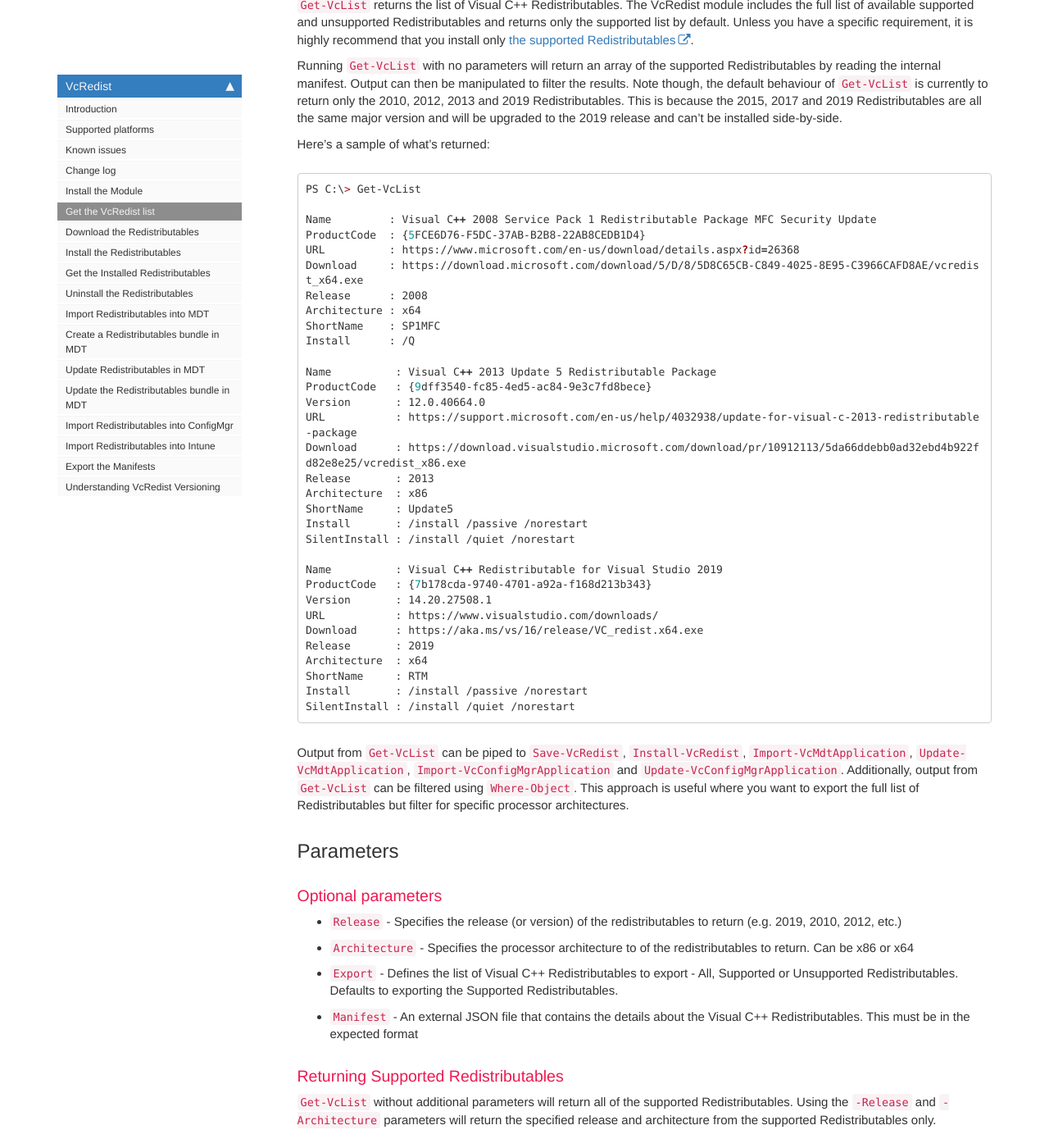
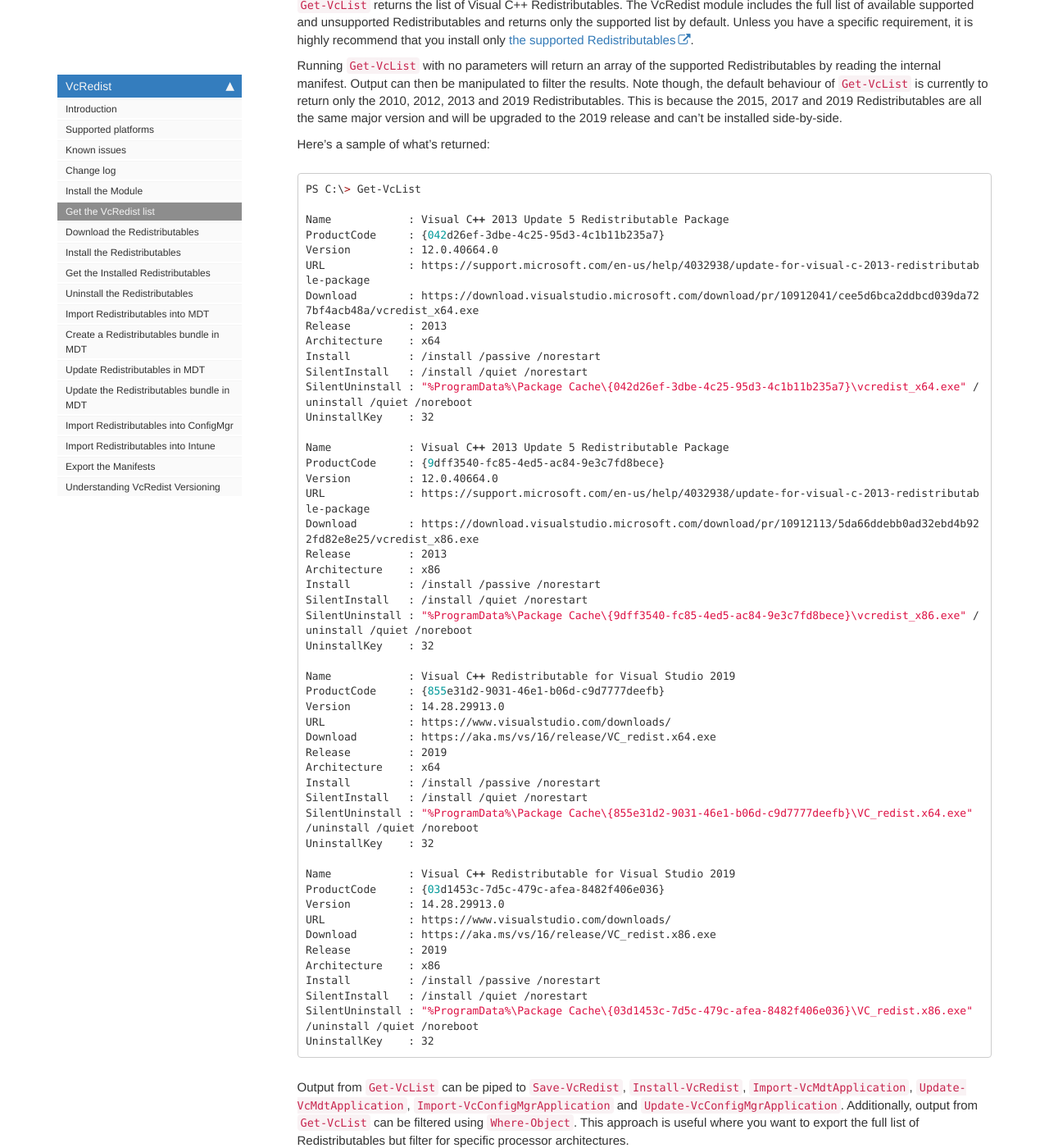
Before and after one commit to aaronparker/vcredist, a Jekyll site: the page built from docs/get-vclist.md, in a window 1280 px wide and 1400 px high, scrolled down 354 px. Shown: the whole window at 82% size. Built offline with Jekyll 4.4.1, drawn with Linux system fonts in a browser that asks for light colours; comment, search, counter and statistics services are not loaded.

Commit message:
Docs update

````diff
--- a/docs/get-vclist.md
+++ b/docs/get-vclist.md
@@ -15,36 +15,53 @@
 ```powershell
 PS C:\> Get-VcList
 
-Name         : Visual C++ 2008 Service Pack 1 Redistributable Package MFC Security Update
-ProductCode  : {5FCE6D76-F5DC-37AB-B2B8-22AB8CEDB1D4}
-URL          : https://www.microsoft.com/en-us/download/details.aspx?id=26368
-Download     : https://download.microsoft.com/download/5/D/8/5D8C65CB-C849-4025-8E95-C3966CAFD8AE/vcredist_x64.exe
-Release      : 2008
-Architecture : x64
-ShortName    : SP1MFC
-Install      : /Q
+Name            : Visual C++ 2013 Update 5 Redistributable Package
+ProductCode     : {042d26ef-3dbe-4c25-95d3-4c1b11b235a7}
+Version         : 12.0.40664.0
+URL             : https://support.microsoft.com/en-us/help/4032938/update-for-visual-c-2013-redistributable-package
+Download        : https://download.visualstudio.microsoft.com/download/pr/10912041/cee5d6bca2ddbcd039da727bf4acb48a/vcredist_x64.exe
+Release         : 2013
+Architecture    : x64
+Install         : /install /passive /norestart
+SilentInstall   : /install /quiet /norestart
+SilentUninstall : "%ProgramData%\Package Cache\{042d26ef-3dbe-4c25-95d3-4c1b11b235a7}\vcredist_x64.exe" /uninstall /quiet /noreboot
+UninstallKey    : 32
 
-Name          : Visual C++ 2013 Update 5 Redistributable Package
-ProductCode   : {9dff3540-fc85-4ed5-ac84-9e3c7fd8bece}
-Version       : 12.0.40664.0
-URL           : https://support.microsoft.com/en-us/help/4032938/update-for-visual-c-2013-redistributable-package
-Download      : https://download.visualstudio.microsoft.com/download/pr/10912113/5da66ddebb0ad32ebd4b922fd82e8e25/vcredist_x86.exe
-Release       : 2013
-Architecture  : x86
-ShortName     : Update5
-Install       : /install /passive /norestart
-SilentInstall : /install /quiet /norestart
+Name            : Visual C++ 2013 Update 5 Redistributable Package
+ProductCode     : {9dff3540-fc85-4ed5-ac84-9e3c7fd8bece}
+Version         : 12.0.40664.0
+URL             : https://support.microsoft.com/en-us/help/4032938/update-for-visual-c-2013-redistributable-package
+Download        : https://download.visualstudio.microsoft.com/download/pr/10912113/5da66ddebb0ad32ebd4b922fd82e8e25/vcredist_x86.exe
+Release         : 2013
+Architecture    : x86
+Install         : /install /passive /norestart
+SilentInstall   : /install /quiet /norestart
+SilentUninstall : "%ProgramData%\Package Cache\{9dff3540-fc85-4ed5-ac84-9e3c7fd8bece}\vcredist_x86.exe" /uninstall /quiet /noreboot
+UninstallKey    : 32
 
-Name          : Visual C++ Redistributable for Visual Studio 2019
-ProductCode   : {7b178cda-9740-4701-a92a-f168d213b343}
-Version       : 14.20.27508.1
-URL           : https://www.visualstudio.com/downloads/
-Download      : https://aka.ms/vs/16/release/VC_redist.x64.exe
-Release       : 2019
-Architecture  : x64
-ShortName     : RTM
-Install       : /install /passive /norestart
-SilentInstall : /install /quiet /norestart
+Name            : Visual C++ Redistributable for Visual Studio 2019
+ProductCode     : {855e31d2-9031-46e1-b06d-c9d7777deefb}
+Version         : 14.28.29913.0
+URL             : https://www.visualstudio.com/downloads/
+Download        : https://aka.ms/vs/16/release/VC_redist.x64.exe
+Release         : 2019
+Architecture    : x64
+Install         : /install /passive /norestart
+SilentInstall   : /install /quiet /norestart
+SilentUninstall : "%ProgramData%\Package Cache\{855e31d2-9031-46e1-b06d-c9d7777deefb}\VC_redist.x64.exe" /uninstall /quiet /noreboot
+UninstallKey    : 32
+
+Name            : Visual C++ Redistributable for Visual Studio 2019
+ProductCode     : {03d1453c-7d5c-479c-afea-8482f406e036}
+Version         : 14.28.29913.0
+URL             : https://www.visualstudio.com/downloads/
+Download        : https://aka.ms/vs/16/release/VC_redist.x86.exe
+Release         : 2019
+Architecture    : x86
+Install         : /install /passive /norestart
+SilentInstall   : /install /quiet /norestart
+SilentUninstall : "%ProgramData%\Package Cache\{03d1453c-7d5c-479c-afea-8482f406e036}\VC_redist.x86.exe" /uninstall /quiet /noreboot
+UninstallKey    : 32
 ```
 
 Output from `Get-VcList` can be piped to `Save-VcRedist`, `Install-VcRedist`, `Import-VcMdtApplication`, `Update-VcMdtApplication`, `Import-VcConfigMgrApplication` and `Update-VcConfigMgrApplication`. Additionally, output from `Get-VcList` can be filtered using `Where-Object`. This approach is useful where you want to export the full list of Redistributables but filter for specific processor architectures.
````
